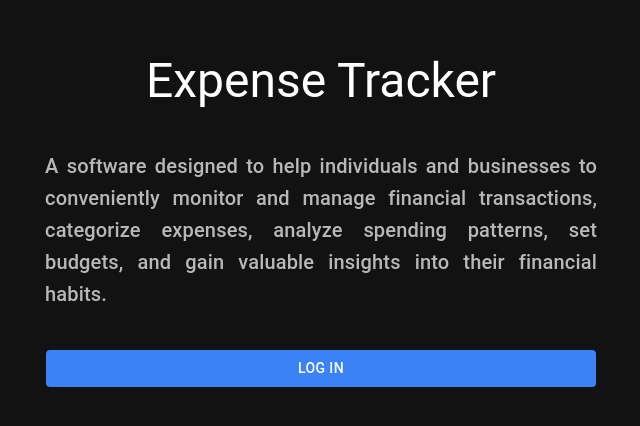
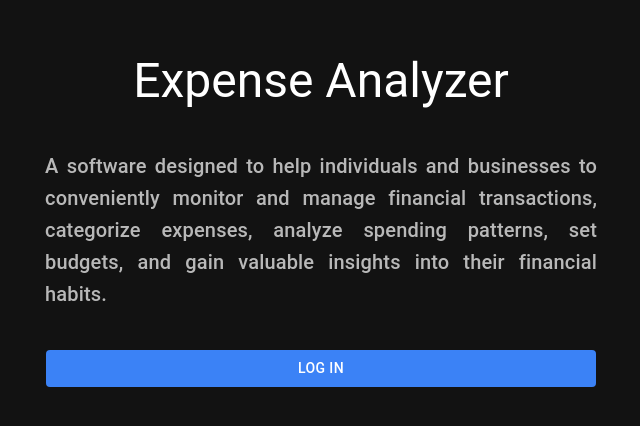
Before and after one commit to alim-ansari/expense-analyzer, a Next.js app: page / in a window 1280 px wide. Shown: the part 180-606 px from the top of the page, without its empty margins (319-959 px from the left). Built offline with nearby package versions, Linux system fonts and the light colour scheme; no server answers.

Commit message:
name update

```diff
--- a/components/Layout.jsx
+++ b/components/Layout.jsx
@@ -153,12 +153,12 @@ export default function Layout(props) {
               color: 'inherit',
               textDecoration: 'none'
             }}>
-            Expense Tracker
+            Expense Analyzer
           </Typography>
           <Box sx={{ flexGrow: 0 }}>
             <Tooltip title="Open settings">
               <IconButton onClick={handleOpenUserMenu} sx={{ p: 0 }}>
-                <Avatar alt="Expense Tracker" src={user?.picture} />
+                <Avatar alt="Expense Analyzer" src={user?.picture} />
               </IconButton>
             </Tooltip>
             <Menu
@@ -253,7 +253,7 @@ export default function Layout(props) {
   return !isLoading && user ? (
     <Box sx={{ display: 'flex' }}>
       <Head>
-        <title>Expense Tracker</title>
+        <title>Expense Analyzer</title>
       </Head>
       <CssBaseline />
       <AppBar
@@ -282,14 +282,14 @@ export default function Layout(props) {
               fontWeight: 500,
               textDecoration: 'none'
             }}>
-            Expense Tracker
+            Expense Analyzer
           </Typography>
           <Toolbar className="flex pr-0">
             <div>
               <Box sx={{ flexGrow: 0 }}>
                 <Tooltip title="Open settings">
                   <IconButton onClick={handleOpenUserMenu} sx={{ p: 0 }}>
-                    <Avatar alt="Expense Tracker" src={user?.picture} sx={{ width: 30, height: 30 }} />
+                    <Avatar alt="Expense Analyzer" src={user?.picture} sx={{ width: 30, height: 30 }} />
                   </IconButton>
                 </Tooltip>
                 <Menu
--- a/package.json
+++ b/package.json
@@ -1,5 +1,5 @@
 {
-  "name": "expense-tracker",
+  "name": "expense-analyzer",
   "version": "0.1.0",
   "private": true,
   "scripts": {
--- a/pages/_app.jsx
+++ b/pages/_app.jsx
@@ -21,7 +21,7 @@ export default function App(props) {
     <UserProvider>
       <Head>
         <meta name="viewport" content="initial-scale=1, width=device-width" />
-        <title>Expense Tracker</title>
+        <title>Expense Analyzer</title>
       </Head>
       <CacheProvider value={emotionCache}>
         <ThemeProvider theme={theme}>
--- a/pages/api/add-transaction.js
+++ b/pages/api/add-transaction.js
@@ -7,7 +7,7 @@ async function handler(req, res) {
       case 'POST':
         let bodyObject = req.body;
         const client = await clientPromise;
-        const db = client.db('expense-tracker');
+        const db = client.db('expense-analyzer');
         let myPost = await db.collection('transactions').insertOne(bodyObject);
         res.json(myPost);
         break;
--- a/pages/api/all-transactions.js
+++ b/pages/api/all-transactions.js
@@ -7,7 +7,7 @@ async function handler(req, res) {
       case 'POST':
         if (req.body?.email) {
           const client = await clientPromise;
-          const db = client.db('expense-tracker');
+          const db = client.db('expense-analyzer');
           let allTransactions;
           switch (req.body?.type) {
             case 'saving':
--- a/pages/api/currency.js
+++ b/pages/api/currency.js
@@ -7,7 +7,7 @@ async function handler(req, res) {
       case 'POST':
         let { email } = req.body;
         const client = await clientPromise;
-        const db = client.db('expense-tracker');
+        const db = client.db('expense-analyzer');
         let user = await db.collection('users').findOne({ email });
         if (user) {
           res.json({ currency: user.currency });
--- a/pages/api/delete-transaction.js
+++ b/pages/api/delete-transaction.js
@@ -8,7 +8,7 @@ async function handler(req, res) {
       case 'POST':
         let { id } = req.body;
         const client = await clientPromise;
-        const db = client.db('expense-tracker');
+        const db = client.db('expense-analyzer');
         let result = await db.collection('transactions').deleteOne({ _id: new ObjectId(id) });
         res.json(result);
         break;
--- a/pages/api/edit-currency.js
+++ b/pages/api/edit-currency.js
@@ -7,7 +7,7 @@ async function handler(req, res) {
       case 'POST':
         const { email, currency } = req.body;
         const client = await clientPromise;
-        const db = client.db('expense-tracker');
+        const db = client.db('expense-analyzer');
         let result = await db.collection('users').updateOne({ email }, { $set: { currency } });
         res.json(result);
         break;
--- a/pages/index.jsx
+++ b/pages/index.jsx
@@ -26,7 +26,7 @@ export default function Index() {
         <Box display="flex" justifyContent="center" alignItems="center" minHeight="100vh">
           <Container maxWidth="sm" className="">
             <Typography component="h3" variant="h3" align="center" color="text.primary" gutterBottom sx={{ pb: 3 }}>
-              Expense Tracker
+              Expense Analyzer
             </Typography>
             <Typography variant="h6" align="center" textAlign="justify" color="text.secondary" paragraph>
               A software designed to help individuals and businesses to conveniently monitor and manage financial
```
Also changed, not shown: 1 other file (tests, documents, lock files or other folders).
